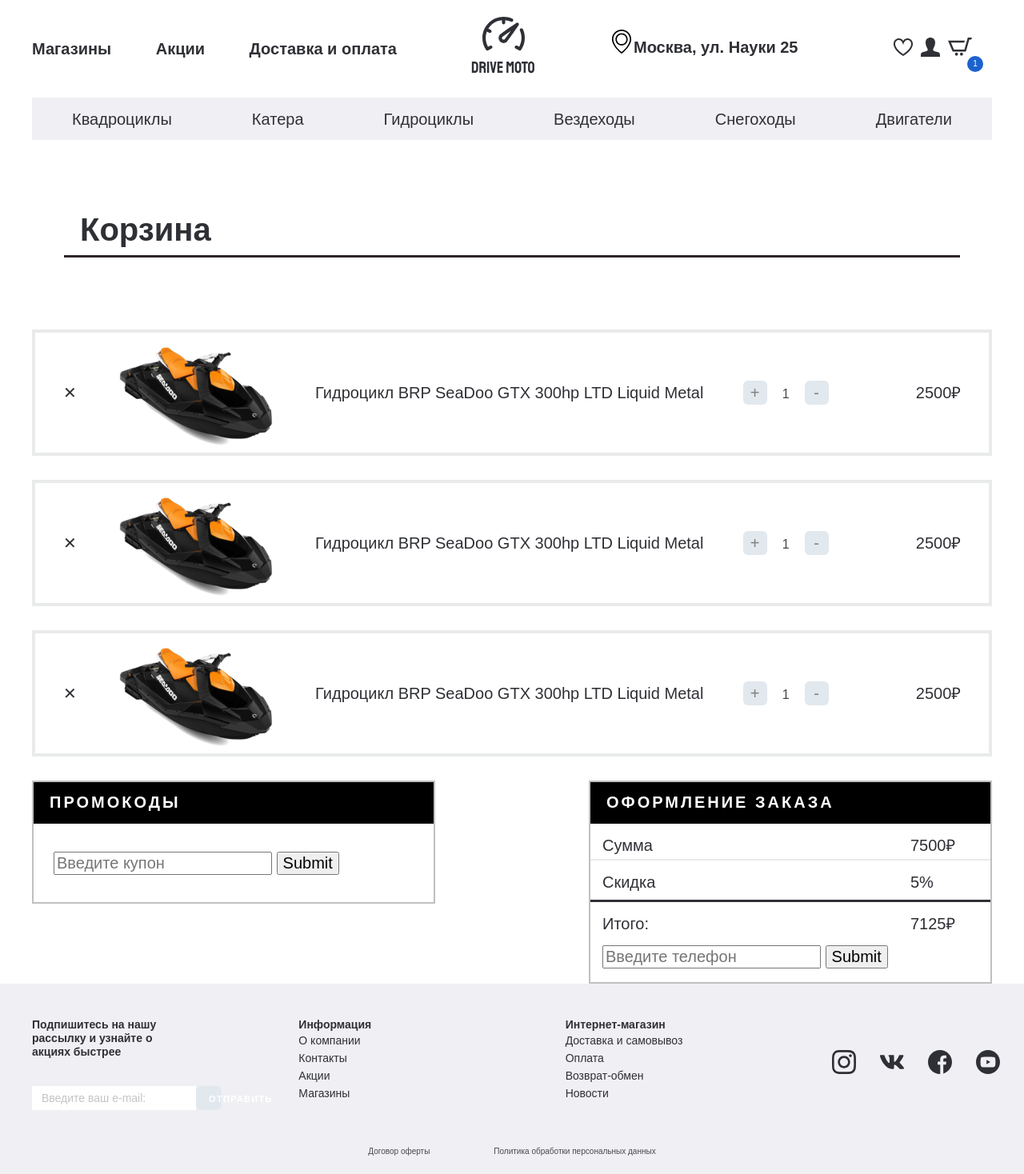
After one commit to Viral3301/Fastapi-eshop, a FastAPI app: page /cart in a window 1280 px wide. The commit adds this page. Shown: the whole page at 80% size. Run offline with FastAPI, Linux system fonts and the light colour scheme; parts of the project's set-up code (start-up, migrations or seed data) failed here and were passed over.

Commit message:
shopping cart template added

```diff
--- a/main.py
+++ b/main.py
@@ -115,6 +115,10 @@
 def protected_route(request: Request,session: AsyncSession = Depends(get_async_session),user: User = Depends(current_user)):
     return templates.TemplateResponse('profile.html',{'request':request,'user': user})
 
+@app.get('/cart',tags=['nav'])
+async def shopping_cart(request: Request,session: AsyncSession = Depends(get_async_session)):
+    return templates.TemplateResponse('cart.html',{"request":request})
+
 @app.post("/changepfp",tags=['nav'])
 async def ChangePfp(request: Request,image: UploadFile = File(...),user: User = Depends(current_user),session: AsyncSession = Depends(get_async_session)):
     with open (f'content_img/{image.filename}',"wb") as buffer:
@@ -124,6 +128,7 @@
     return image
 
 
+
 @app.exception_handler(404)
 def not_found_exception_handler(request: Request, exc: HTTPException):
     return not_found_error(request, exc)
--- a/static/css/style.css
+++ b/static/css/style.css
@@ -1203,3 +1203,143 @@
     border-radius: 4px;
     color: rgb(255 255 255);
 }
+
+.cart__top{
+    padding-bottom: 50px;
+}
+
+.cart__content{
+    border: 4px solid rgba(47,48,53,0.1);
+    height:  150px;
+    display: flex;
+    justify-content: space-between;
+    align-items: center;
+    margin-bottom: 30px;
+}
+
+.cart__content-delete{
+    margin-left: 35px;
+}
+
+.cart__content-price{
+    margin-right: 35px;
+}
+
+.quantity {
+    margin-right: 60px;
+  }
+.quantity input {
+    border: none;
+    text-align: center;
+    width: 32px;
+    font-size: 16px;
+    color: #43484D;
+    font-weight: 300;
+  }
+
+  button[class*=btn] {
+    width: 30px;
+    height: 30px;
+    background-color: #E1E8EE;
+    border-radius: 6px;
+    border: none;
+    cursor: pointer;
+  }
+  .minus-btn img {
+    margin-bottom: 3px;
+  }
+  .plus-btn img {
+    margin-top: 2px;
+  }
+
+  button:focus,
+  input:focus {
+    outline:0;
+  }
+
+.checkout{
+    border: 2px solid rgba(47,48,53,0.3);
+    height: 250px;
+    width: 500px;
+}
+
+.cart__bottom{
+    display: flex;
+    justify-content: space-between
+}
+
+.promocode{
+    border: 2px solid rgba(47,48,53,0.3);
+    height: 150px;
+    width: 500px;
+}
+
+.promocode__top{
+    background-color: #000;
+    height: 50px;
+    border-bottom: 2px solid rgba(47,48,53,0.3);
+    display: flex;
+    align-items: center;
+}
+
+.checkout__top{
+    background-color: #000;
+    height: 50px;
+    border-bottom: 2px solid rgba(47,48,53,0.1);
+    display: flex;
+    align-items: center;
+}
+
+.promocode__top span{
+    color: #fff;
+    font-weight: bold;
+    font-family: 'SFProDisplay-Bold', sans-serif;
+    letter-spacing: 3px;
+    margin-left: 20px;
+}
+
+
+.checkout__top span{
+    color: #fff;
+    font-weight: bold;
+    font-family: 'SFProDisplay-Bold', sans-serif;
+    letter-spacing: 3px;
+    margin-left: 20px;
+}
+
+.promocode__form{
+    margin: 35px 0 0 25px;
+}
+
+.checkout__item{
+    display: flex;
+    justify-content: space-between;
+    border-bottom: 2px solid rgba(47,48,53,0.1);
+    padding-bottom: 5px ;
+    margin-top: 15px;
+}
+
+.checkout__item:last-child{
+    border-bottom: 3px solid rgba(47,48,53,1.0);
+    padding-bottom: 10px ;
+}
+
+.checkout__item-left{
+    width: 125px;
+    margin-left: 15px;
+}
+
+.checkout__item-right{
+    width: 100px;
+}
+
+.checkout__summary{
+    display: flex;
+    justify-content: space-between;
+    padding-bottom: 5px ;
+    margin-top: 15px;
+}
+
+.checkout__form{
+    margin: 10px 0 0 15px;
+}
--- /dev/null
+++ b/templates/cart.html
@@ -0,0 +1,98 @@
+{% extends 'base1.html' %}
+
+{% block content %}
+<section class="cart">
+    <div class="container">
+        <div class="cart__top">
+            <h1 class="title" style="border-bottom: 3px solid rgb(45 38 38); margin: 40px; padding: 20px;">Корзина</h1>
+        </div>
+        <ul class="cart__product-list">
+            <li class="cart__product">
+                <div class="cart__content">
+                    <a href="" class="cart__content-delete">✕</a>
+                    <img src="{{ url_for('content_img', path='/placeholder.png') }}" alt="" class="cart__content-img">
+                    <a href="" class="cart__content-title">Гидроцикл BRP SeaDoo GTX 300hp LTD Liquid Metal</a>
+                    <div class="quantity">
+                        <button class="plus-btn" type="button" name="button">
+                          <span style="color: #808080;">+</span>
+                        </button>
+                        <input type="text" name="name" value="1">
+                        <button class="minus-btn" type="button" name="button">
+                            <span style="color: #808080;">-</span>
+                        </button>
+                      </div>
+                      <span class="cart__content-price">2500₽</span>
+                </div>
+            </li>
+            <li class="cart__product">
+                <div class="cart__content">
+                    <a href="" class="cart__content-delete">✕</a>
+                    <img src="{{ url_for('content_img', path='/placeholder.png') }}" alt="" class="cart__content-img">
+                    <a href="" class="cart__content-title">Гидроцикл BRP SeaDoo GTX 300hp LTD Liquid Metal</a>
+                    <div class="quantity">
+                        <button class="plus-btn" type="button" name="button">
+                          <span style="color: #808080;">+</span>
+                        </button>
+                        <input type="text" name="name" value="1">
+                        <button class="minus-btn" type="button" name="button">
+                            <span style="color: #808080;">-</span>
+                        </button>
+                      </div>
+                      <span class="cart__content-price">2500₽</span>
+                </div>
+            </li>
+            <li class="cart__product">
+                <div class="cart__content">
+                    <a href="" class="cart__content-delete">✕</a>
+                    <img src="{{ url_for('content_img', path='/placeholder.png') }}" alt="" class="cart__content-img">
+                    <a href="" class="cart__content-title">Гидроцикл BRP SeaDoo GTX 300hp LTD Liquid Metal</a>
+                    <div class="quantity">
+                        <button class="plus-btn" type="button" name="button">
+                          <span style="color: #808080;">+</span>
+                        </button>
+                        <input type="text" name="name" value="1">
+                        <button class="minus-btn" type="button" name="button">
+                            <span style="color: #808080;">-</span>
+                        </button>
+                      </div>
+                      <span class="cart__content-price">2500₽</span>
+                </div>
+            </li>
+        </ul>
+        <div class="cart__bottom">
+            <div class="promocode">
+                <div class="promocode__top"><span>ПРОМОКОДЫ</span></div>
+                <form action="" class="promocode__form">
+                    <input type="text" placeholder="Введите купон" class="promocode__form-input">
+                    <input type="submit" class="promocode__form-submit">
+                </form>
+            </div>
+            <div class="checkout">
+                <div class="checkout__top"><span>ОФОРМЛЕНИЕ ЗАКАЗА</span></div>
+                <div class="checkout__bottom">
+                    <ul class="checkout__item-list">
+                        <li class="checkout__item">
+                            <div class="checkout__item-left">Сумма</div>
+                            <div class="checkout__item-right">7500₽</div>
+                        </li>
+                        <li class="checkout__item">
+                            <div class="checkout__item-left">Скидка</div>
+                            <div class="checkout__item-right">5%</div>
+                        </li>
+                    </ul>
+                    <ul>
+                        <li class="checkout__summary">
+                            <div class="checkout__item-left">Итого:</div>
+                            <div class="checkout__item-right">7125₽</div>
+                        </li>
+                    </ul>
+                    <form action="" class="checkout__form">
+                        <input type="text" placeholder="Введите телефон" class="checkout__form-input">
+                        <input type="submit" class="checkout__form-submit">
+                    </form>
+                </div>
+            </div>
+        </div>
+    </div>
+</section>
+{% endblock content %}
```
Also changed, not shown: static/js/main.js (+34 -3 lines), content_img/placeholder.png (added).
